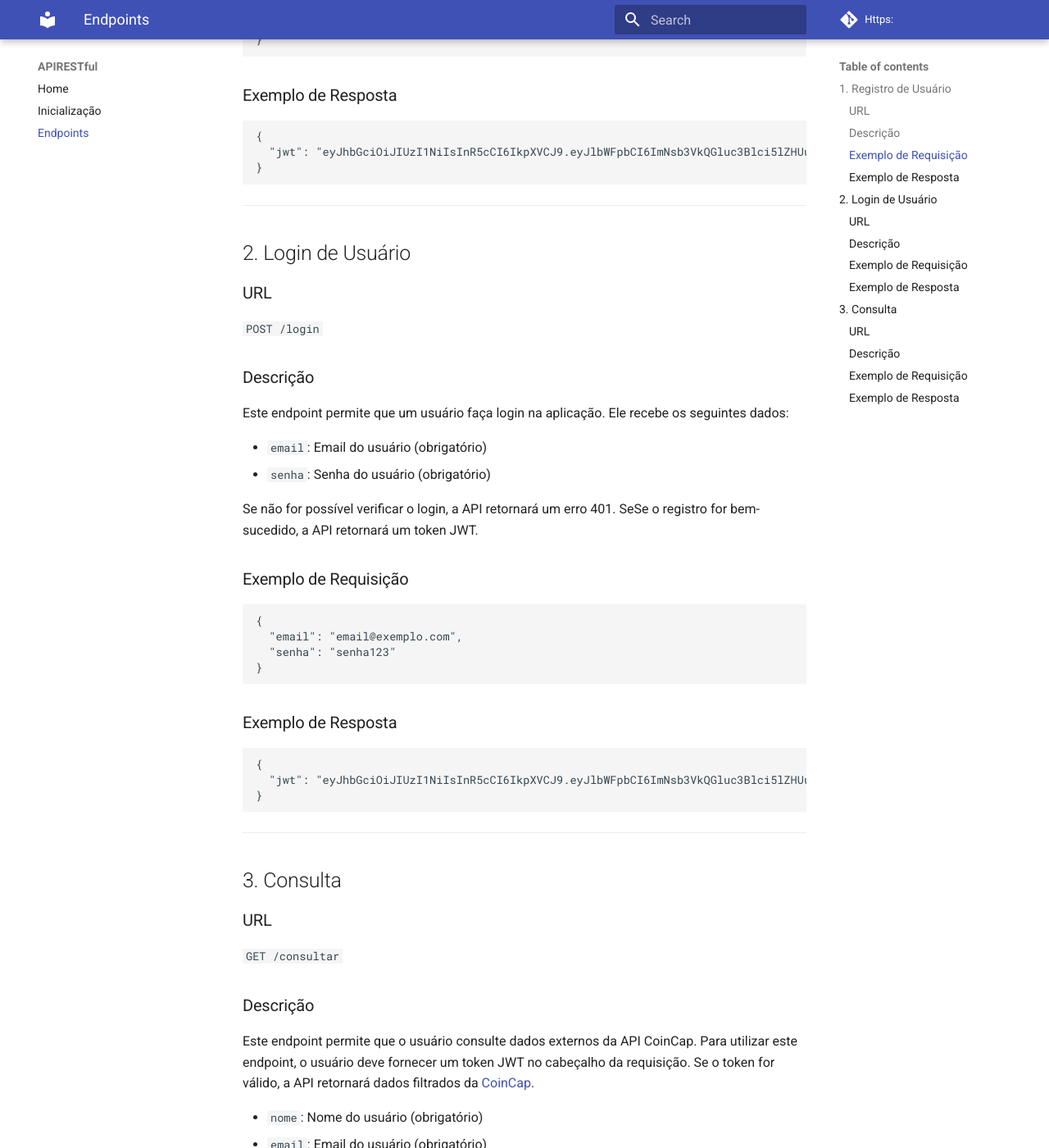
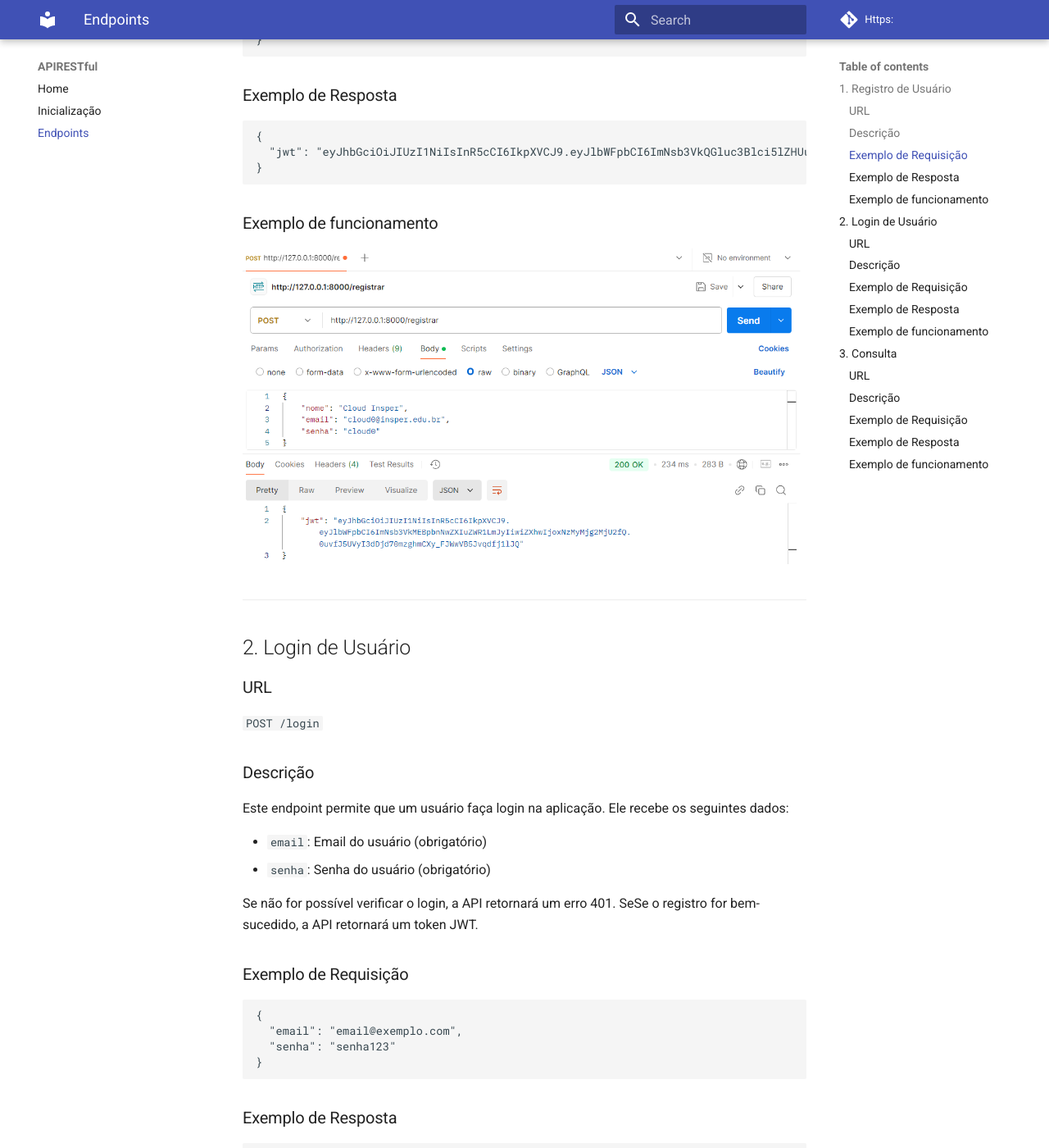
Before and after one commit to RaulRangelMB/Cloud-Projeto-24.2, an MkDocs documentation site: the page built from docs/docs/endpoints.md, in a window 1280 px wide and 1400 px high, scrolled down 773 px. Shown: the whole window at 82% size. Built offline with MkDocs 1.6.1 and Material for MkDocs 9.7.7, drawn with Linux system fonts in a browser that asks for light colours; comment, search, counter and statistics services are not loaded; some of the changed text lies outside the part shown.

Commit message:
Adicionando imagens dos endpoints testados

````diff
--- a/docs/docs/endpoints.md
+++ b/docs/docs/endpoints.md
@@ -36,6 +36,10 @@
 }
 ```
 
+### Exemplo de funcionamento
+
+![registrar](img/registrar.png)
+
 ---
 
 ## 2. Login de Usuário
@@ -69,6 +73,10 @@
   "jwt": "eyJhbGciOiJIUzI1NiIsInR5cCI6IkpXVCJ9.eyJlbWFpbCI6ImNsb3VkQGluc3Blci5lZHUuYnIiLCJleHAiOjE3MzIyNzc0Nzh9.DF2dEM5oT87uSGxIm-8GAq4OGiRHj5tz-MALn5nZLuI"
 }
 ```
+
+### Exemplo de funcionamento
+
+![login](img/login.png)
 
 ---
 
@@ -119,4 +127,8 @@
 ]
 ```
 
+### Exemplo de funcionamento
+
+![consultar](img/consultar.png)
+
 ---
````
Also changed, not shown: docs/docs/index.md (+2 -2 lines), docs/docs/img/consultar.png (added), docs/docs/img/login.png (added), docs/docs/img/registrar.png (added).
